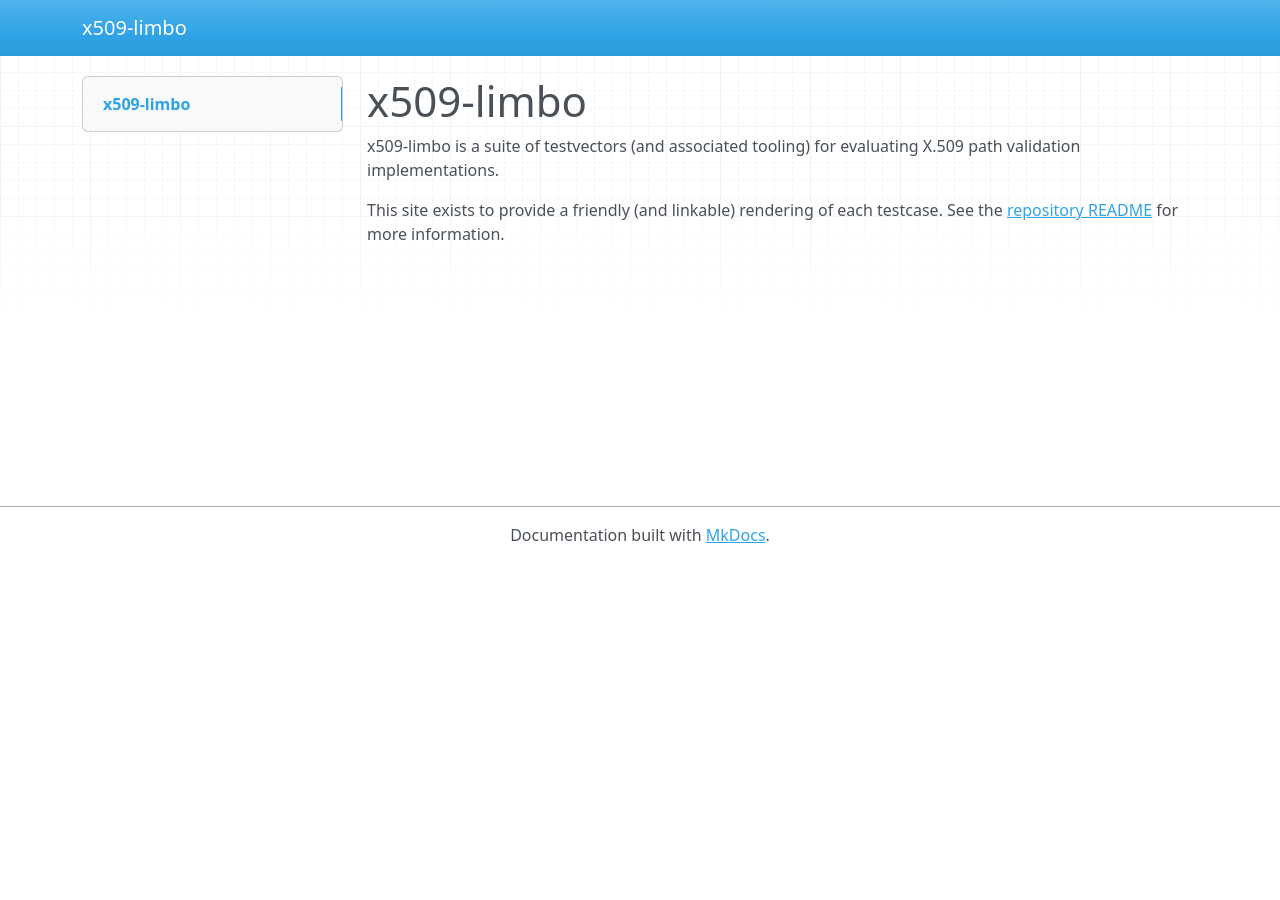
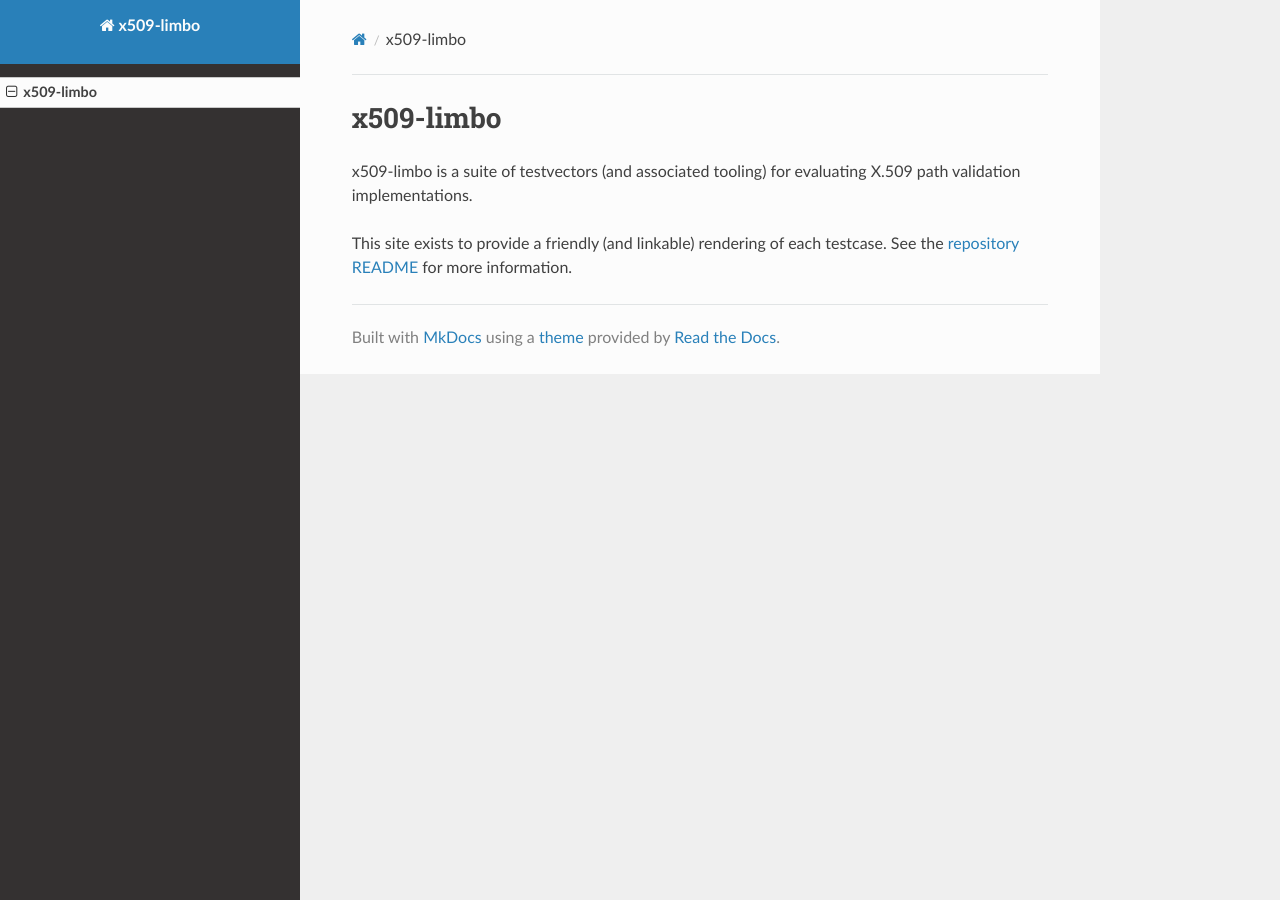
Before and after one commit to rollup-smithxmut323/x509-limbo, an MkDocs documentation site: the page built from site/index.md, in a window 1280 px wide. Built offline with MkDocs 1.6.1, drawn with Linux system fonts in a browser that asks for light colours; nearby versions of some CDN libraries.

Commit message:
site: more rendering tweaks (#109)
Templatize a bit, add a table.

Signed-off-by: William Woodruff <william@trailofbits.com>

```diff
--- a/mkdocs.yml
+++ b/mkdocs.yml
@@ -2,6 +2,7 @@ site_name: x509-limbo
 site_url: https://trailofbits.github.io/x509-limbo/
 docs_dir: site
 site_dir: site_html
+theme: readthedocs
 plugins:
   - gen-files:
       scripts:
@@ -9,3 +10,5 @@ plugins:
 markdown_extensions:
   # Makes sure we render `<https://...>`-style links correctly.
   - pymdownx.magiclink
+extra_css:
+  - style.css
```
Also changed, not shown: site/render-testcases.py, site/style.css (added).
